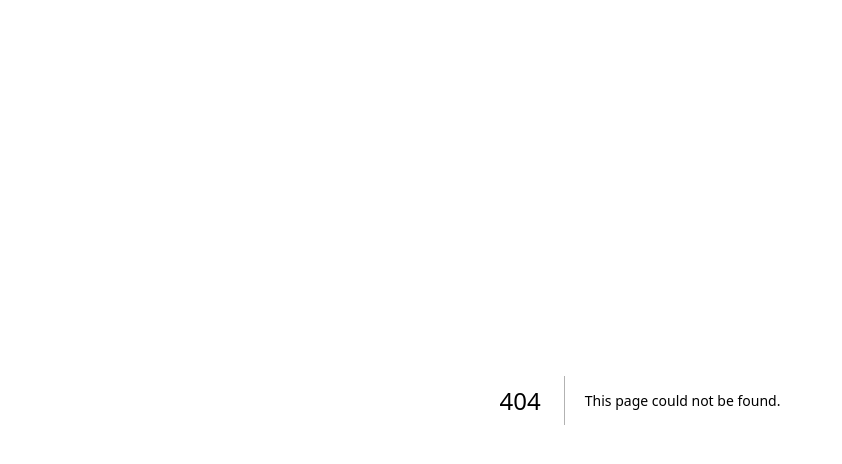
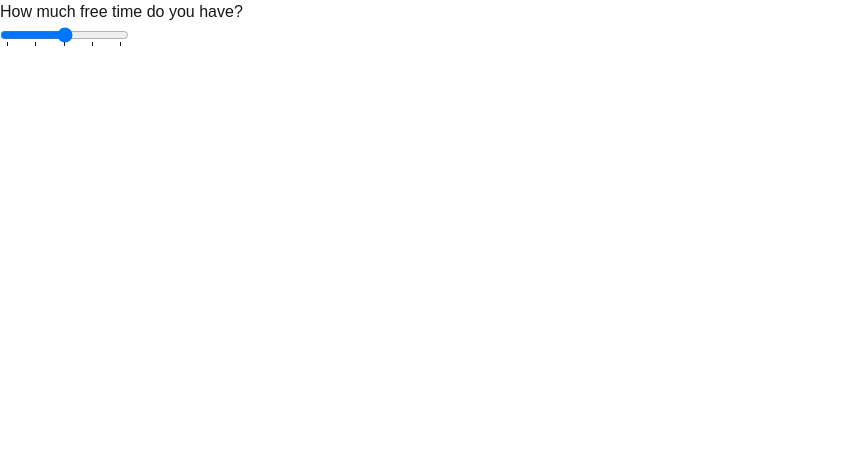
Before and after one commit to hydeharris/HobbyMe, a Next.js app in the folder Frontend/hobby-finder/: page /FreeTimeQuestion in a window 1280 px wide. Before the commit this address had no page. Shown: the top 464 px of the page, without its empty margins (0-842 px from the left). Built offline with nearby package versions, Linux system fonts and the light colour scheme.

Commit message:
added free time question page

```diff
--- /dev/null
+++ b/Frontend/hobby-finder/app/FreeTimeQuestion/page.tsx
@@ -0,0 +1,23 @@
+export default function FreeTimeQuestion() {
+    return (
+        <div>
+            <h1>How much free time do you have?</h1>
+            <input
+                type="range"
+                min="1"
+                max="5"
+                defaultValue="3"
+                list="tickmarks"
+                className="slider"
+                id="myRange"
+            />
+            <datalist id="tickmarks">
+                <option value="1" label="1"></option>
+                <option value="2" label="2"></option>
+                <option value="3" label="3"></option>
+                <option value="4" label="4"></option>
+                <option value="5" label="5"></option>
+            </datalist>
+        </div>
+    );
+}
```
